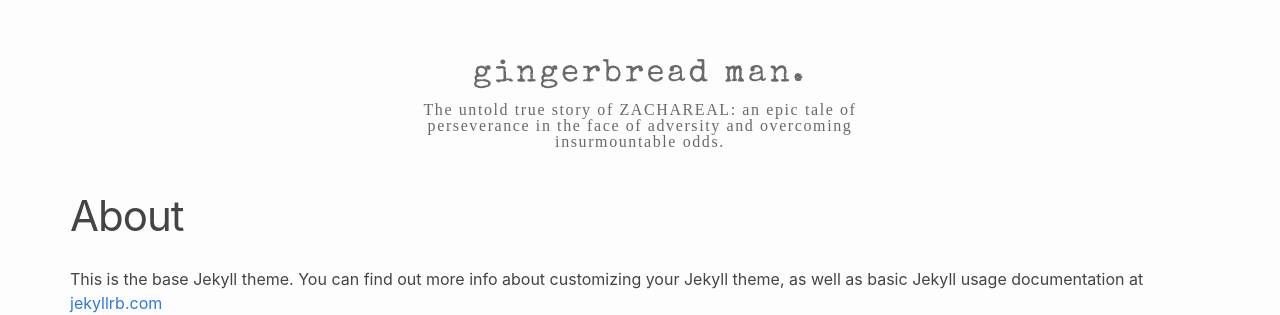
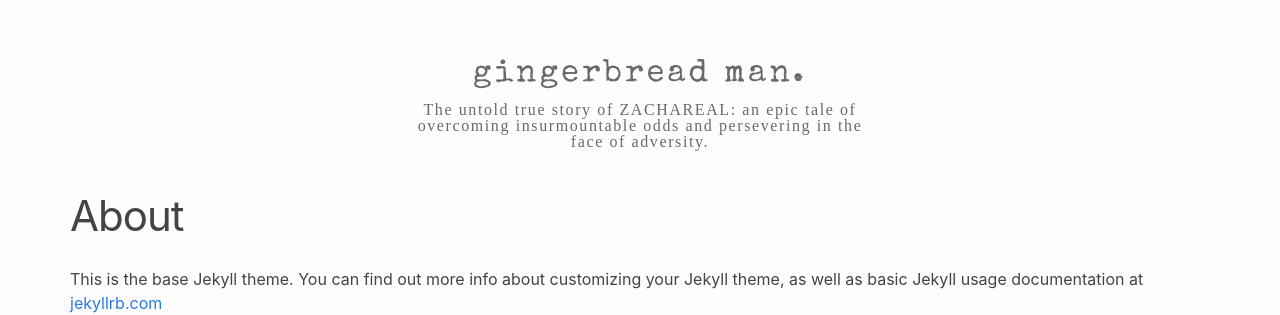
Before and after one commit to zachareal/zachareal.github.io, a Jekyll site: the page built from docs/about.markdown, in a window 1280 px wide. Shown: the top 315 px of the page. Built offline with Jekyll 4.4.1, drawn with Linux system fonts in a browser that asks for light colours.

Commit message:
fix title

```diff
--- a/docs/_config.yml
+++ b/docs/_config.yml
@@ -20,7 +20,7 @@
 
 title: zachareal — The untold story of the infamous Twitch streamer zacharealtv
 wordmark: gingerbread man.
-subtitle: "The untold true story of ZACHAREAL: an epic tale of perseverance in the face of adversity and overcoming insurmountable odds."
+subtitle: "The untold true story of ZACHAREAL: an epic tale of overcoming insurmountable odds and persevering in the face of adversity."
 email: inquiries@zachareal.com
 description: >- # this means to ignore newlines until "baseurl:"
   The untold story of the infamous Twitch streamer zacharealtv
```
